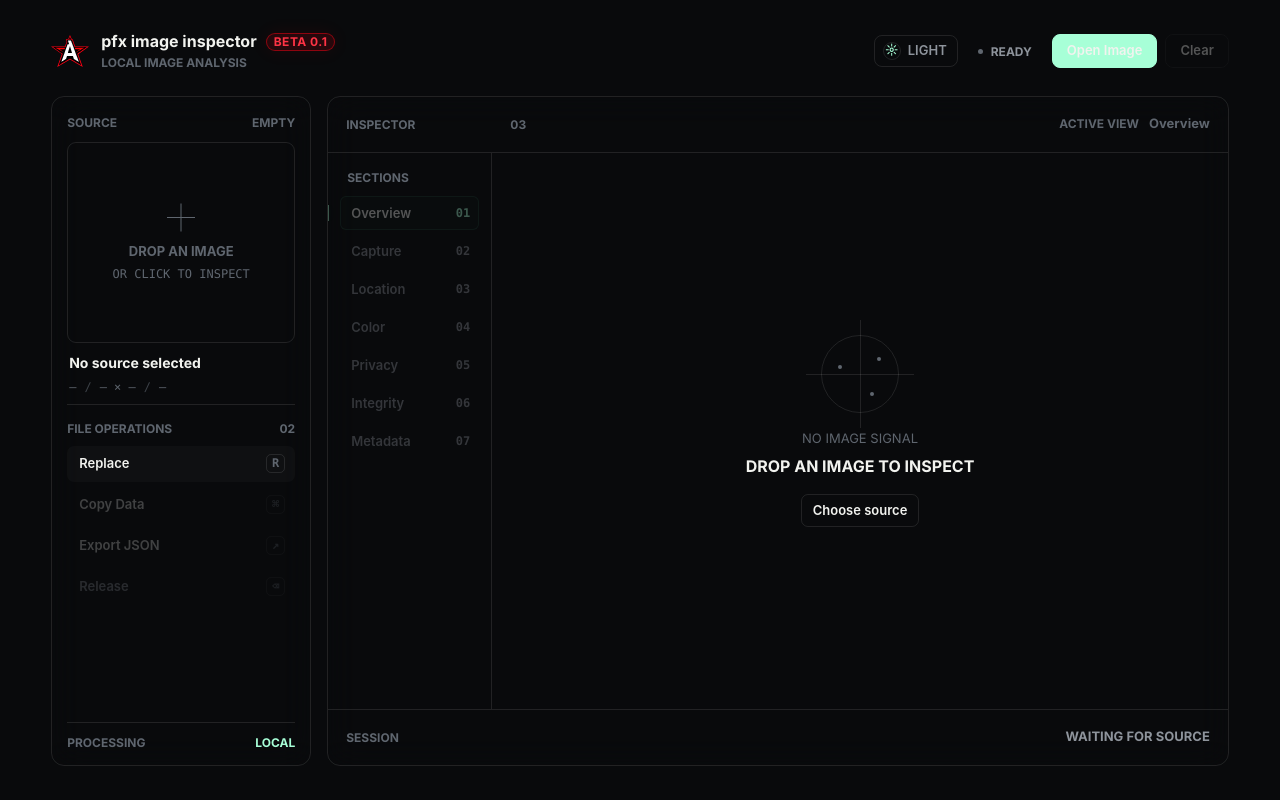
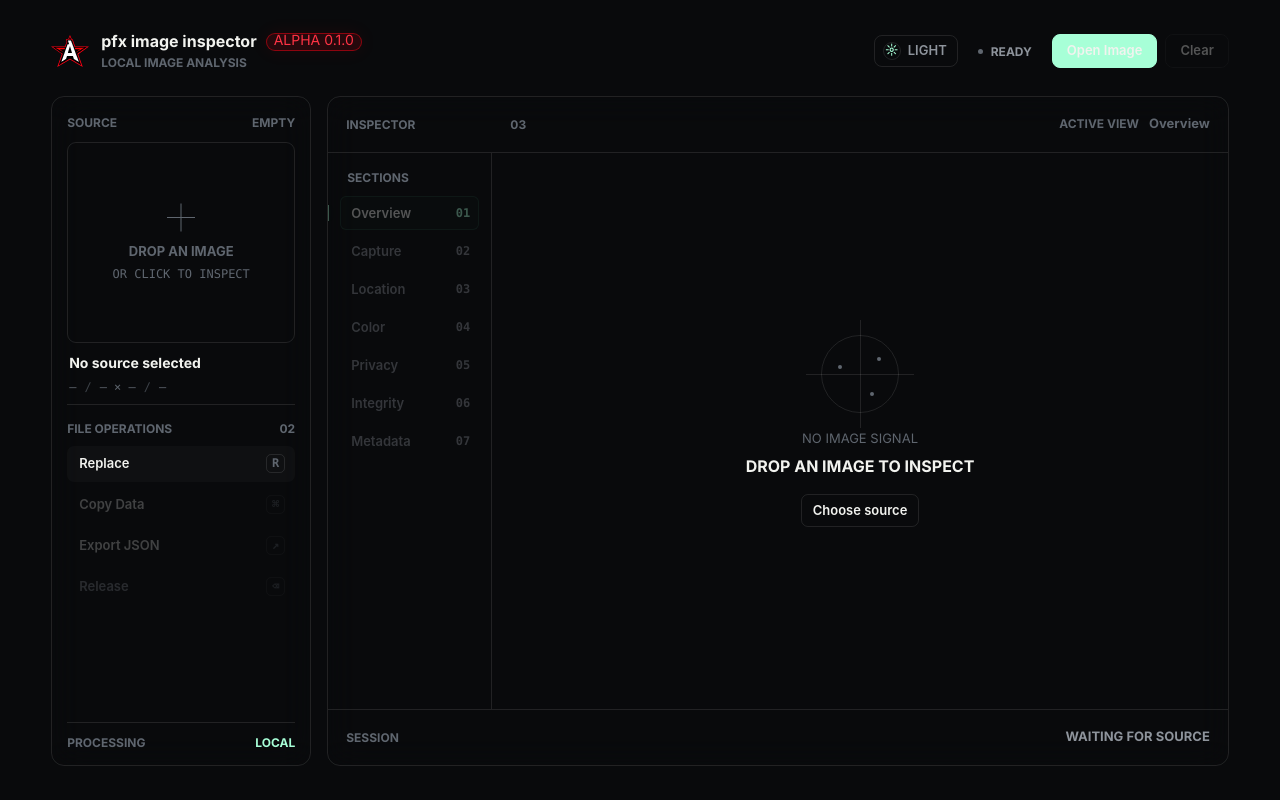
Before and after one commit to pfxamd/pfx-image-inspector, a React (Vite) app in the folder apps/web/: page / in a window 1280 px wide. Built offline with nearby package versions, Linux system fonts and the light colour scheme.

Commit message:
feat: show auto-incrementing alpha version on each main update

```diff
--- a/apps/web/src/app/App.tsx
+++ b/apps/web/src/app/App.tsx
@@ -157,7 +157,7 @@
           <div className="brand-copy">
             <div className="brand-title-row">
               <div className="brand-name">pfx image inspector</div>
-              <span className="beta-badge">BETA 0.1</span>
+              <span className="version-badge">ALPHA {import.meta.env.VITE_APP_VERSION || "0.1.0"}</span>
             </div>
             <div className="brand-subline">LOCAL IMAGE ANALYSIS</div>
           </div>
--- a/apps/web/src/app/app.css
+++ b/apps/web/src/app/app.css
@@ -199,7 +199,7 @@
 
 }
 
-.beta-badge {
+.version-badge {
   height: 18px;
   padding: 0 7px;
   display: inline-flex;
@@ -1483,7 +1483,7 @@
   filter: saturate(0.65) contrast(1.04);
 }
 
-:root[data-theme="light"] .beta-badge {
+:root[data-theme="light"] .version-badge {
   background: rgba(255, 0, 20, 0.075);
 }
 
```
Also changed, not shown: 1 other file (tests, documents, lock files or other folders).
